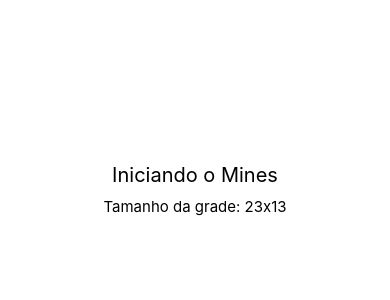
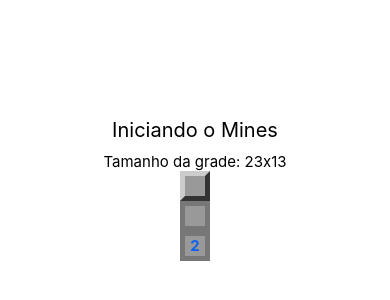
Before and after one commit to adriano-franca/Minas, a React Native app: screen / in a window 390 px wide. Shown: the part 238-538 px from the top of the page. Built offline with nearby package versions, Linux system fonts and the light colour scheme.

Commit message:
campos do campo minado

```diff
--- a/App.js
+++ b/App.js
@@ -3,6 +3,7 @@ import { StyleSheet, Text, SafeAreaView } from 'react-native'
 import React, { Component } from 'react'
 
 import params from './src/params'
+import Field from './src/components/Field'
 
 export default class App extends Component {
   render(){
@@ -10,6 +11,9 @@ export default class App extends Component {
     <SafeAreaView style={styles.container}>
       <Text style={styles.welcome}>Iniciando o Mines</Text>
       <Text style={styles.instructions}>Tamanho da grade: {params.getRowsAmount()}x{params.getColumnsAmount()}</Text>
+      <Field />
+      <Field opened />
+      <Field opened nearMines={2} />
       <StatusBar style="auto" />
     </SafeAreaView>
     )
--- /dev/null
+++ b/src/components/Field.js
@@ -0,0 +1,53 @@
+import React from 'react'
+import { SafeAreaView, StyleSheet, Text } from 'react-native'
+import params from '../params'
+
+export default props => {
+    const { mined, opened, nearMines } = props
+
+    const styleField = [styles.field]
+    if(opened) styleField.push(styles.opened)
+    if (styleField.length === 1) styleField.push(styles.regular)
+
+    let color = null
+    if(nearMines > 0){
+        if(nearMines==1) color = '#2ce30b'
+        if(nearMines==2) color = '#0c63f0'
+        if(nearMines==3) color = '#ff2403'
+        if(nearMines==4) color = '#001366'
+        if(nearMines>=5) color = '#3a0066'
+    }
+
+    return (
+        <SafeAreaView style={styleField}>
+            {!mined && opened && nearMines > 0 ? <Text style={[styles.label, {color : color}]}>
+                {nearMines}</Text> : false }
+        </SafeAreaView>
+    )
+}
+
+const styles = StyleSheet.create({
+    field: {
+        height: params.blockSize,
+        width: params.blockSize,
+        borderWidth: params.borderSize,
+        },
+        regular: {
+            backgroundColor: '#999',
+            borderLeftColor: '#CCC',
+            borderTopColor: '#CCC',
+            borderRightColor: '#333',
+            borderBottomColor: '#333'
+        },
+        opened: {
+            backgroundColor: '#999',
+            borderColor: '#777',
+            alignItems: 'center',
+            justifyContent: 'center'
+        },
+        label: {
+            fontWeight: 'bold',
+            fontSize: params.fontSize,
+        }
+    }
+)
```
